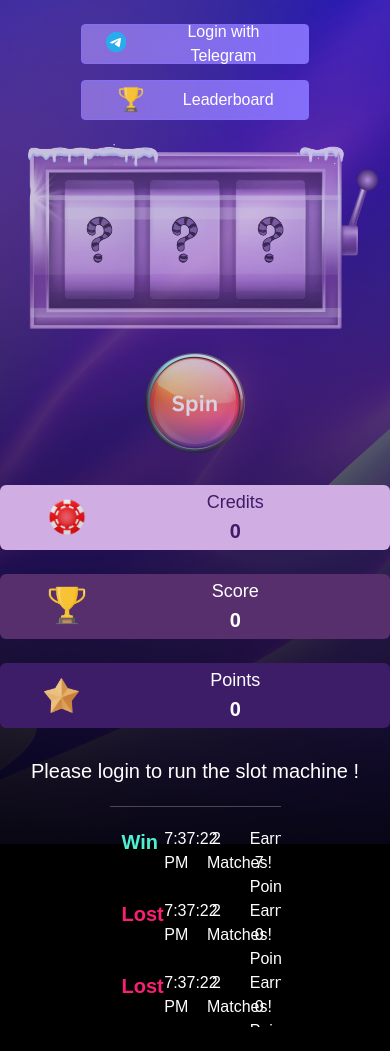
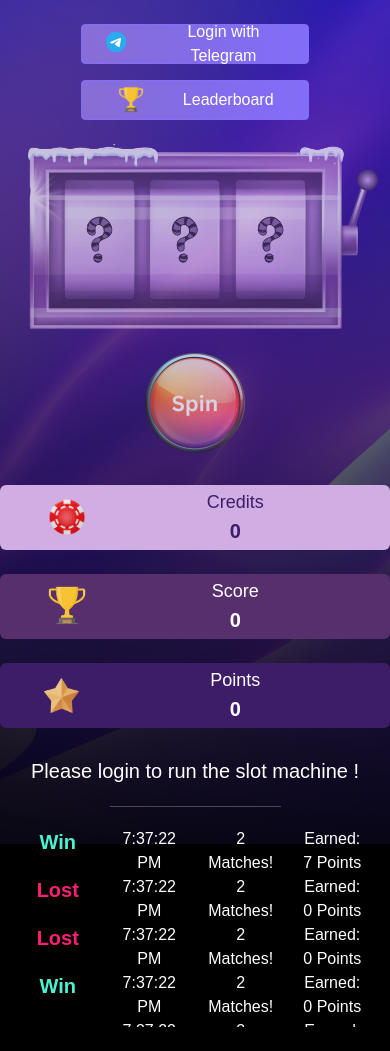
Before and after one commit to portdeveloper/slot-machine-monorepo, a website built with Vite: page packages/frontend/index.html in a window 390 px wide. Built offline with nearby package versions, Linux system fonts and the light colour scheme; a script that the page names is missing.

Commit message:
responsive fix (#18)
Co-authored-by: Cagin Agirdemir <>

```diff
--- a/packages/frontend/index.html
+++ b/packages/frontend/index.html
@@ -127,7 +127,7 @@
 
       <div class="row mt-1">
         <div class="col-3"></div>
-        <div class="col-6">
+        <div class="col-md-6 col-sm-12">
           <div class="container-fluid text-white text-center scroll">
             <!--scoreboard foreach loop-->
             <div class="row">
```
